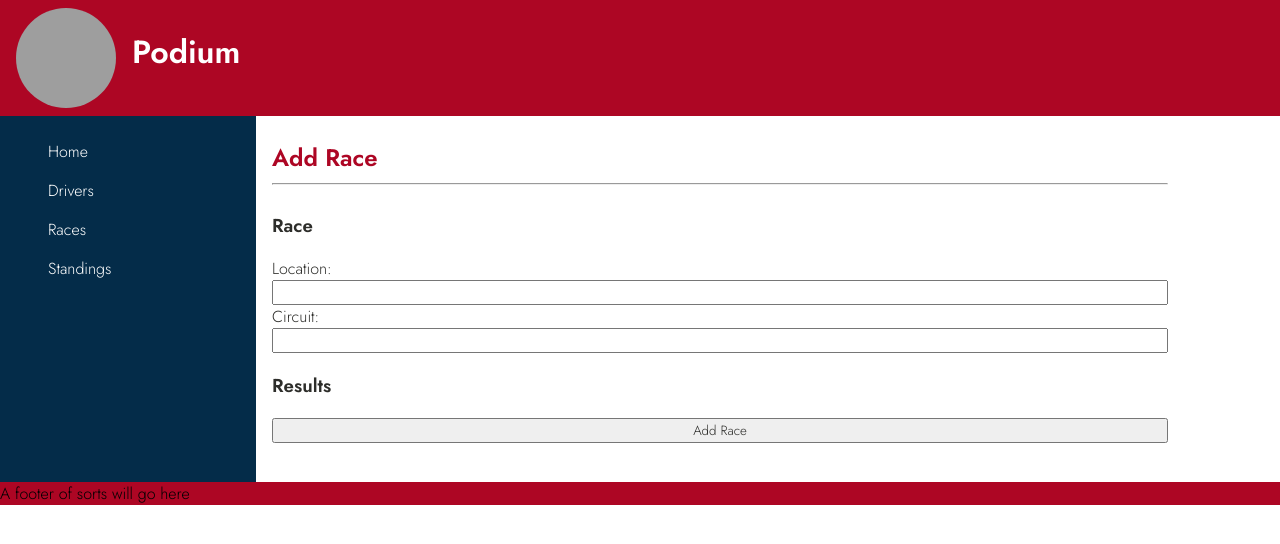
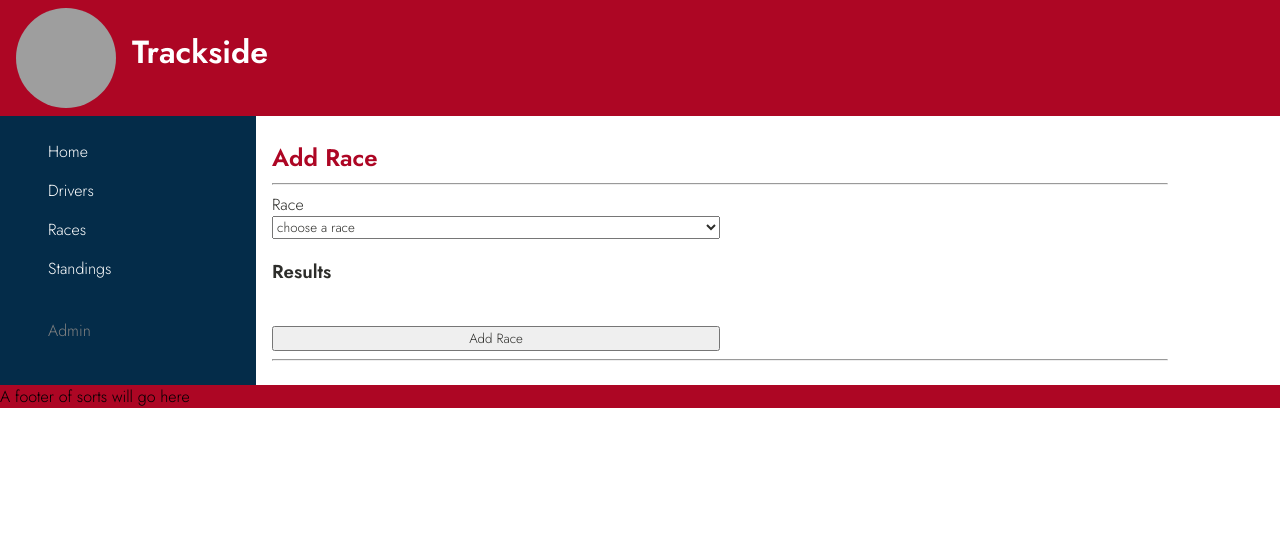
Before and after one commit to ethanBaird/trackside, a Flask app: page /races/new in a window 1280 px wide. Shown: the top 544 px of the page. Run offline with Flask 2, Linux system fonts and the light colour scheme; data that the repository does not hold is empty; some libraries are stand-ins or nearby versions; grey boxes are pictures that could not be loaded.

Commit message:
added css to new race form

```diff
--- a/app.py
+++ b/app.py
@@ -1,13 +1,11 @@
 from flask import Flask, render_template
 from controllers.drivers_controller import drivers_blueprint
 from controllers.races_controller import races_blueprint
-from controllers.results_controller import results_blueprint
 
 app = Flask(__name__)
 
 app.register_blueprint(drivers_blueprint)
 app.register_blueprint(races_blueprint)
-app.register_blueprint(results_blueprint)
 
 @app.route('/')
 def index():
--- a/controllers/races_controller.py
+++ b/controllers/races_controller.py
@@ -26,9 +26,10 @@ def show(id):
 # new '/races/new'
 @races_blueprint.route('/races/new')
 def new():
+    races = races_repository.select_all()
     scores = scores_repository.select_all()
     drivers = drivers_repository.select_all()
-    return render_template('races/new.html', drivers=drivers, scores=scores)
+    return render_template('races/new.html', races=races, drivers=drivers, scores=scores)
 
 # create '/races/new' method=['POST']
 @races_blueprint.route('/races/new', methods=['POST'])
--- a/static/style.css
+++ b/static/style.css
@@ -151,6 +151,19 @@ article h2 {
     padding: 0px 16px;
 }
 
+.new-race-form {
+    width: 50%;
+}
+
+.driver-select {
+    display: flex;
+    justify-content: space-evenly;
+}
+
+.driver-select label {
+    text-align: left;
+}
+
 .top-three h4{
     margin-top: 0px;
 }
--- a/templates/base.html
+++ b/templates/base.html
@@ -9,12 +9,12 @@
     <link rel="preconnect" href="https://fonts.gstatic.com" crossorigin>
     <link href="https://fonts.googleapis.com/css2?family=Jost:wght@300;600&display=swap" rel="stylesheet">
     <link rel="icon" type="image/x-icon" href="/static/images/icon/icon.png">
-    <title>F1 App</title>
+    <title>Trackside</title>
 </head>
 <body>
     <header>
         <img src="{{ url_for('static', filename='images/icon/icon.png') }}" height="100px" width="100px" alt="icon" class="icon">
-        <h1>Podium</h1>
+        <h1>Trackside</h1>
     </header>
     <main>
         <nav>
@@ -23,6 +23,8 @@
                 <li><a href="/drivers">Drivers</a></li>
                 <li><a href="/races">Races</a></li>
                 <li><a href="/standings">Standings</a></li>
+                <br>
+                <li><a href="/admin" style="color: grey;">Admin</a></li>
             </ul>
         </nav>
         <article>
--- a/templates/races/index.html
+++ b/templates/races/index.html
@@ -12,6 +12,7 @@
             <div>
                 <h3>{{ race.location }}</a></h3>
                 <h3>{{ race.circuit }}</h3>
+                {% if results %}
                 <ul class="top-three">
                     <li>
                         <h4>1st -
@@ -41,6 +42,8 @@
                         </h5>
                     </li>
                 <b><a href="/races/{{race.id}}">see full results</a></b>
+                {% endif %}
+
             </div>
             <img src="static/images/circuits/{{race.location}}.png" alt="Image of {{race.circuit}}" class="race-img">
         </li>
--- a/templates/races/new.html
+++ b/templates/races/new.html
@@ -5,29 +5,34 @@
 <h2>Add Race</h2>
 <hr>
     <form action="/races/new" method="post" class="new-race-form">
-        <h3>Race</h3>
-
-        <label for="location">Location:</label>
-        <input type="text" name="location" id="location">
-
-        <label for="circuit">Circuit:</label>
-        <input type="text" name="circuit" id="circuit">
+        <label for="race">Race</label>
+        <select name="race" id="race">
+            <option value="choose" disabled selected>choose a race</option>
+            {% for race in races %}
+                <option value="{{race.location}}">{{ race.location }}</option>
+            {% endfor %}
+        </select>
 
         <h3>Results</h3>
-
+        <table>
             {% for score in scores %}
+            <tr>
+                <td>
                     <label for="p{{ scores.index(score)+1 }}">P{{ scores.index(score)+1 }}:</label>
+                </td>
+                <td>
                     <select name="p{{ scores.index(score)+1 }}" id="p{{ scores.index(score)+1 }}">
-                <option value="choose" disabled selected>-select a driver-</option>
+                        <option value="choose" disabled selected>choose a driver</option>
                         {% for driver in drivers %}
                         <option value="{{driver.id}}">{{driver.name}}</option>
                         {% endfor %}
                     </select>
+                </td>
+            </tr>
             {% endfor %}
-
-
+        </table>
+        <br>
         <button type="submit">Add Race</button>
     </form>
-<br>
-
+<hr>
 {% endblock content %}
```
Also changed, not shown: console.py (+13 -12 lines). Lines whose indentation alone changed are shown as unchanged.
